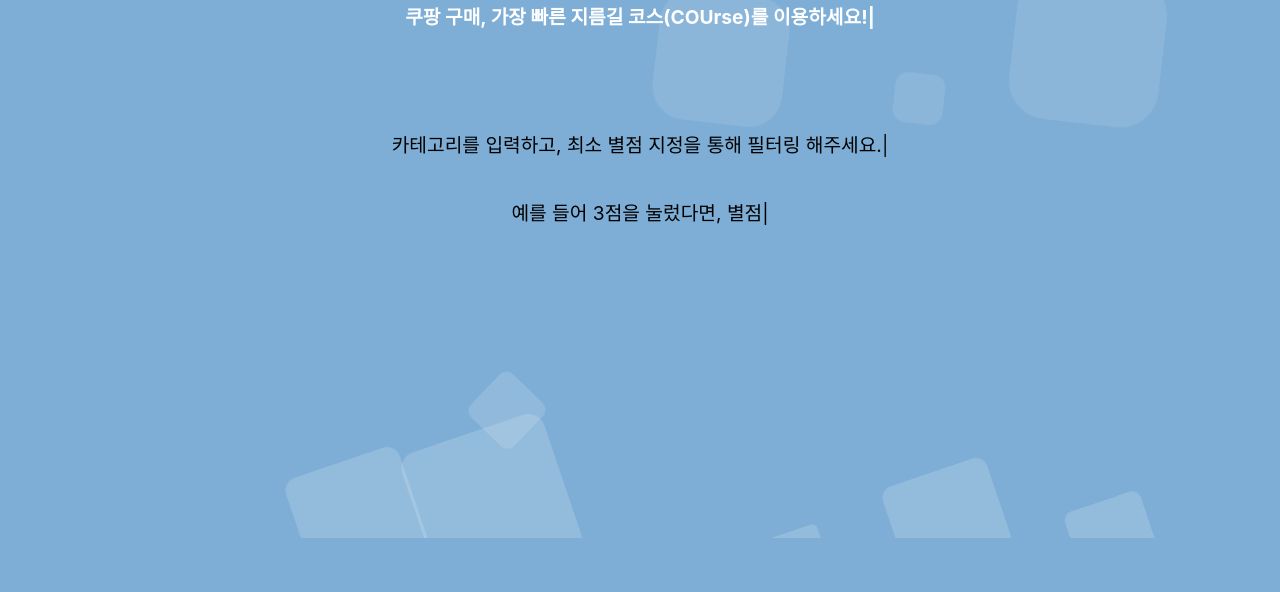
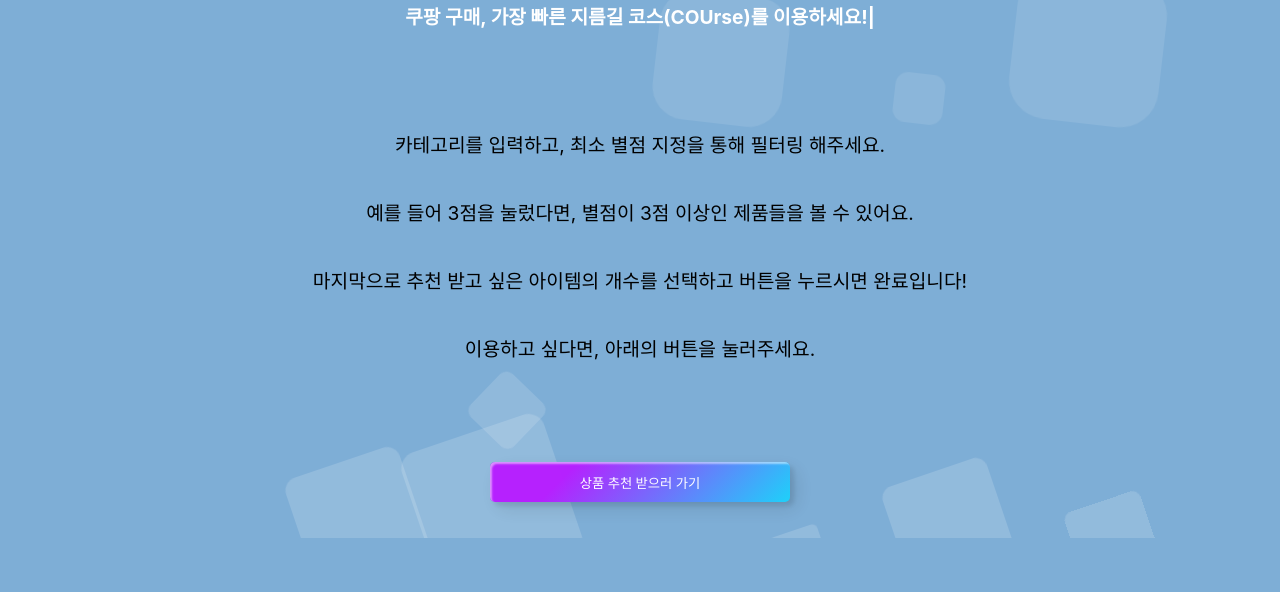
Before and after one commit to minggichae/COUrse-RN, a React (Create React App) app: page / in a window 1280 px wide. Shown: the part 198-790 px from the top of the page. Built offline with nearby package versions, Linux system fonts and the light colour scheme.

Commit message:
fix: modify explanation structure

```diff
--- a/src/components/explanation/Explanation.jsx
+++ b/src/components/explanation/Explanation.jsx
@@ -5,27 +5,8 @@
 export default function Explanation( {scrollRef, setShowInfo, showInfo} ) {
 
     const [showSecondTyped, setShowSecondTyped] = useState(false);
-    const [showThirdTyped, setShowThirdTyped] = useState(false);
-    const [showFourthTyped, setShowFourthTyped] = useState(false);
-    const [showFifthTyped, setShowFifthTyped] = useState(false);
     const [showButton, setShowButton] = useState(false);
 
-
-    const handleScroll = () => {
-        console.log('showinfo: true');
-        setShowInfo(true);
-
-        // if (scrollRef.current) {
-        //     scrollRef.current.scrollIntoView({ behavior: "smooth" });
-        //     {
-        //       /*
-        //                 .current: DOM 요소의 값을 저장할 수 있는 프로퍼티
-        //                 scrollIntoView: 해당 요소로 이동, current 프로퍼티에 저장된 DOM 요소의
-        //                 객체값으로 view 이동
-        //             */
-        //     }
-        // }
-    }
 
     useEffect(() => {
         if (showInfo && scrollRef.current) {
@@ -42,58 +23,29 @@
             <p className="Basic__explanation">
             <ReactTyped
                 strings={['쿠팡 구매, 가장 빠른 지름길 코스(COUrse)를 이용하세요!']}
-                typeSpeed={50}
+                typeSpeed={80}
                 loop={false}
                 onComplete={() => setShowSecondTyped(true)}
             />
             </p>
         </div>
 
-        <div className="Explain__container">
-        <p className="Usage__explanation">
             {showSecondTyped && (
-                <ReactTyped
-                strings={['카테고리를 입력하고, 최소 별점 지정을 통해 필터링 해주세요.']}
-                typeSpeed={50}
-                loop={false}
-                onComplete={() => setShowThirdTyped(true)}
-            />
+                <motion.div
+                initial={{opacity: 0, y: 50}}
+                animate={{opacity: 1, y: 0}}
+                transition={{duration: 1}}
+                onAnimationComplete={()=> setShowButton(true)}
+                >
+                <div className="Explain__container" >
+                <p className="Usage__explanation">카테고리를 입력하고, 최소 별점 지정을 통해 필터링 해주세요.</p>
+                <p className="Usage__explanation">예를 들어 3점을 눌렀다면, 별점이 3점 이상인 제품들을 볼 수 있어요.</p>
+                <p className="Usage__explanation">마지막으로 추천 받고 싶은 아이템의 개수를 선택하고 버튼을 누르시면 완료입니다!</p>
+                <p className="Usage__explanation">이용하고 싶다면, 아래의 버튼을 눌러주세요.</p>
+                </div>
+                </motion.div>
+
             )}
-        </p>
-
-        <p className="Usage__explanation">
-            {showThirdTyped && (
-                <ReactTyped
-                strings={['예를 들어 3점을 눌렀다면, 별점이 3점 이상인 제품들을 볼 수 있어요.']}
-                typeSpeed={50}
-                loop={false}
-                onComplete={() => setShowFourthTyped(true)}
-            />
-            )}
-        </p>
-
-        <p className="Usage__explanation">
-            {showFourthTyped && (
-                <ReactTyped
-                strings={['마지막으로 추천 받고 싶은 아이템의 개수를 선택하고 버튼을 누르시면 완료입니다!']}
-                typeSpeed={50}
-                loop={false}
-                onComplete={() => setShowFifthTyped(true)}
-            />
-            )}
-        </p>
-
-        <p className="Usage__explanation">
-            {showFifthTyped && (
-                <ReactTyped
-                strings={['이용하고 싶다면, 아래의 버튼을 눌러주세요.']}
-                typeSpeed={50}
-                loop={false}
-                onComplete={() => setShowButton(true)}
-            />
-            )}
-        </p>
-        </div>
 
 
         {showButton && (
@@ -104,7 +56,7 @@
                 transition={{duration: 1}}
             >
             <button className="Custom-btn Scroll__button" onClick={()=>setShowInfo(true)}>
-                정보 기입 하러 가기!
+                상품 추천 받으러 가기
             </button>
             </motion.div>
             </div>
```
